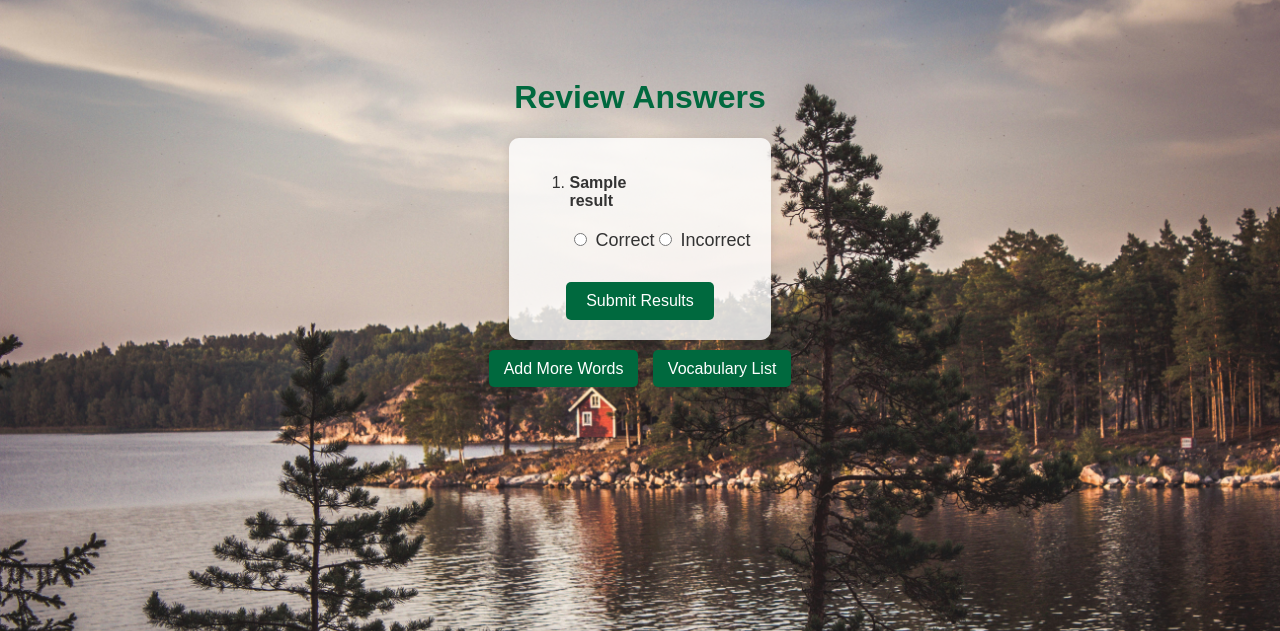
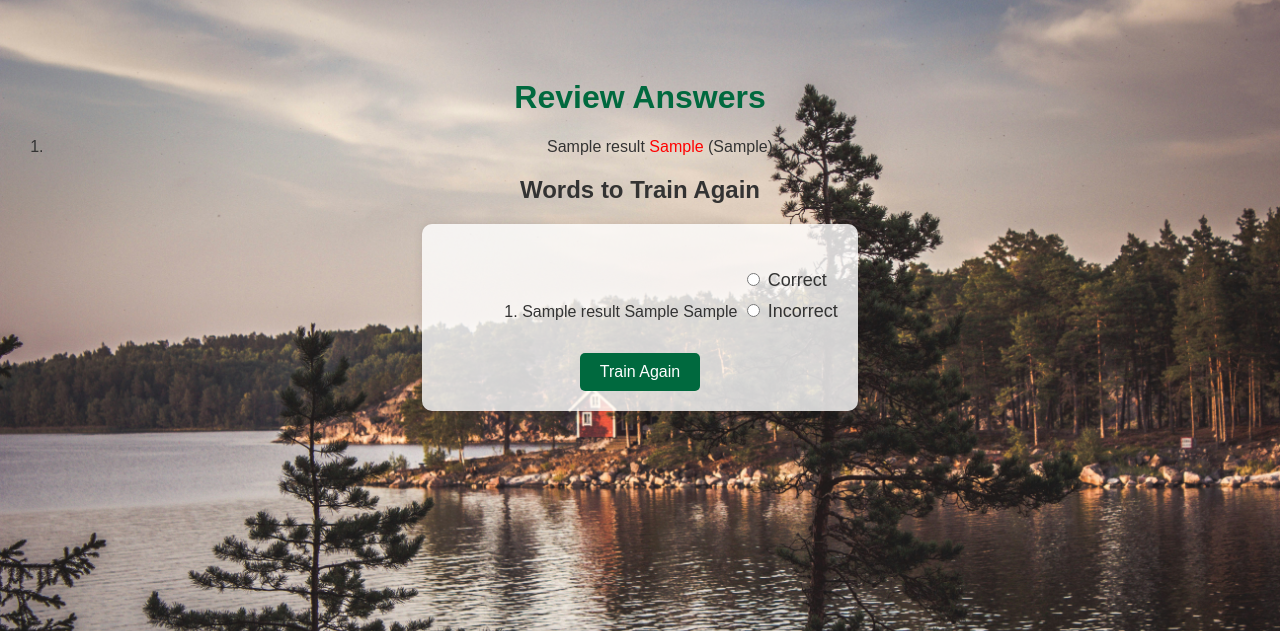
Before and after one commit to glaubitz-math/LearningSwedishApp, a Flask app: template templates/review.html in a window 1280 px wide. Shown: the top 631 px of the page. Run offline with Flask 3, Linux system fonts and the light colour scheme; the template is opened without the code that fills it: most values are stand-ins (such as "Sample title", 1, 10 or a date in 2020).

Commit message:
app updated without train again page

```diff
--- a/app.py
+++ b/app.py
@@ -153,23 +153,26 @@ def submit_answers():
 
 
 
-
 @app.route('/train_again', methods=['POST'])
 def train_again():
-    print(request.form.getlist())
-    train_word_ids = request.form.getlist('train_word_ids[]')
-
+    word_ids = request.form.getlist('word_ids[]')
 
     with sqlite3.connect('database.db') as conn:
         cursor = conn.cursor()
-        query = 'SELECT id, swedish_word, german_word FROM vocabulary WHERE id IN ({seq})'.format(
-            seq=','.join(['?']*len(train_word_ids)))
-        cursor.execute(query, train_word_ids)
-        words = cursor.fetchall()
 
+        # Loop over each word and check if it was marked as correct or incorrect
+        for word_id in word_ids:
+            result = request.form.get(f'result_{word_id}')
 
+            if result == 'correct':
+                cursor.execute('UPDATE attempts SET correct_attempts = correct_attempts + 1 WHERE word_id = ?', (word_id,))
+            elif result == 'incorrect':
+                cursor.execute('UPDATE attempts SET incorrect_attempts = incorrect_attempts + 1 WHERE word_id = ?', (word_id,))
 
-    return render_template('train_again.html', words=words)
+        conn.commit()
+
+    return redirect(url_for('vocabulary'))
+
 
 @app.route('/submit_train_again', methods=['POST'])
 def submit_train_again():
--- a/templates/index.html
+++ b/templates/index.html
@@ -22,6 +22,7 @@
     <nav>
         <a href="{{ url_for('vocabulary') }}">Vocabulary List</a>
         <a href="{{ url_for('test') }}">Test yourself!</a>
+        <a href="{{ url_for('test_zero_attempts') }}">Test Untested Vocabulary</a>
     </nav>
 </body>
 </html>
--- a/templates/review.html
+++ b/templates/review.html
@@ -6,19 +6,6 @@
     <title>Review Answers</title>
     <link rel="stylesheet" href="{{ url_for('static', filename='style.css') }}">
     <style>
-        .container {
-            display: flex;
-            align-items: center;
-            margin-bottom: 10px;
-        }
-        .question {
-            flex: 1;
-            font-weight: bold;
-        }
-        .answer, .correct-answer {
-            flex: 1;
-            padding: 5px;
-        }
         .correct {
             color: green;
         }
@@ -29,14 +16,27 @@
 </head>
 <body>
     <h1>Review Answers</h1>
-    <form action="{{ url_for('update_attempts') }}" method="post">
     <ol>
         {% for result in results %}
         <li>
+            <div>
+                <span>{{ result['question'] }}</span>
+                <span class="{{ 'correct' if result['is_correct'] else 'incorrect' }}">{{ result['user_translation'] }}</span>
+                <span>({{ result['correct_translation'] }})</span>
+            </div>
+        </li>
+        {% endfor %}
+    </ol>
+    <h2>Words to Train Again</h2>
+    <form action="{{ url_for('train_again') }}" method="post">
+        <ul>
+            <ol>
+            {% for result in incorrect_words %}
+                <li>
                     <div class="container">
                         <span class="question">{{ result['question'] }}</span>
-                    <span class="answer" id="user_answer_{{ loop.index0 }}"></span>
-                    <span class="correct-answer" id="correct_answer_{{ loop.index0 }}"></span>
+                        <span class="answer" id="user_answer_{{ loop.index0 }}">{{ result['user_translation'] }}</span>
+                        <span class="correct-answer" id="correct_answer_{{ loop.index0 }}">{{ result['correct_translation'] }}</span>
                     </div>
                     <div class="container">
                         <label>
@@ -50,38 +50,8 @@
                 </li>
             {% endfor %}
             </ol>
-        <button type="submit">Submit Results</button>
+        </ul>
+        <button type="submit">Train Again</button>
     </form>
-    <nav>
-        <a href="{{ url_for('index') }}">Add More Words</a>
-        <a href="{{ url_for('vocabulary') }}">Vocabulary List</a>
-    </nav>
-    <script>
-        document.addEventListener('DOMContentLoaded', function() {
-            const results = {{ results|tojson|safe }};
-            results.forEach((result, index) => {
-                const userAnswer = result.user_translation;
-                const correctAnswer = result.correct_translation;
-                const userAnswerElem = document.getElementById("user_answer_" + index);
-                const correctAnswerElem = document.getElementById("correct_answer_" + index);
-
-                let highlightedUserAnswer = '';
-                let highlightedCorrectAnswer = '';
-
-                for (let i = 0; i < Math.max(userAnswer.length, correctAnswer.length); i++) {
-                    if (userAnswer[i] === correctAnswer[i]) {
-                        highlightedUserAnswer += '<span class="correct">' + (userAnswer[i] || '') + '</span>';
-                        highlightedCorrectAnswer += '<span class="correct">' + (correctAnswer[i] || '') + '</span>';
-                    } else {
-                        highlightedUserAnswer += '<span class="incorrect">' + (userAnswer[i] || '') + '</span>';
-                        highlightedCorrectAnswer += '<span class="incorrect">' + (correctAnswer[i] || '') + '</span>';
-                    }
-                }
-
-                userAnswerElem.innerHTML = highlightedUserAnswer;
-                correctAnswerElem.innerHTML = highlightedCorrectAnswer;
-            });
-        });
-    </script>
 </body>
 </html>
```
Also changed, not shown: templates/train_again.html (added, +52 -0 lines), templates/vocabulary.html (+10 -4 lines), database.db. Lines whose indentation alone changed are shown as unchanged.
